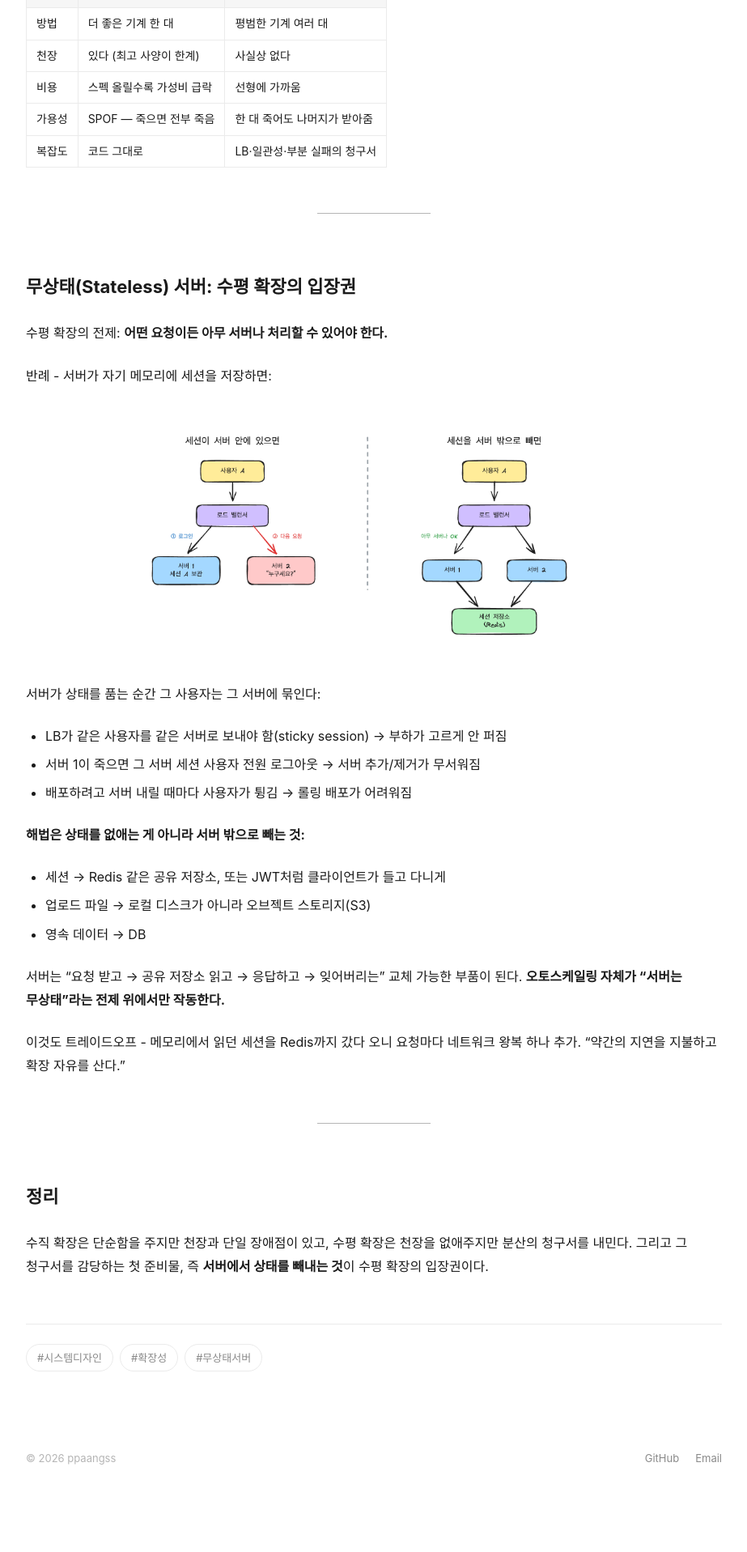
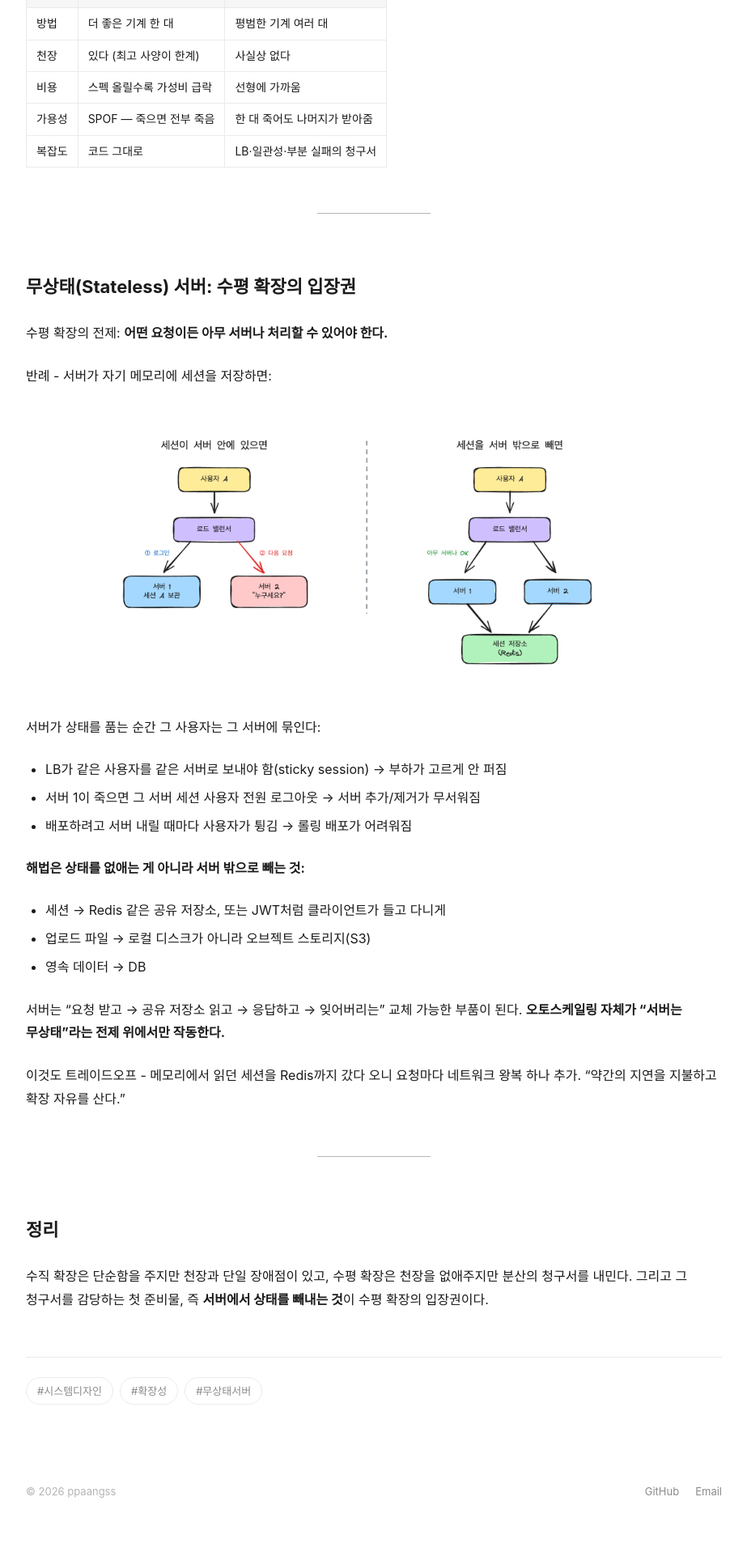
Before and after one commit to ppaangss/ppaangss.github.io, a Jekyll site: the page built from _posts/2026-09-26-scalability.md, in a window 1280 px wide. Shown: the part 2158-4075 px from the top of the page at 81% size, without its empty margins (178-1101 px from the left). Built offline with Jekyll 4.4.1, drawn with Linux system fonts in a browser that asks for light colours; some web fonts are replaced; before the commit the page ends 4034 px from its top, so only the background shows below that.

Commit message:
style: 본문 이미지 기본 폭 620px -> 700px

```diff
--- a/assets/css/main.css
+++ b/assets/css/main.css
@@ -471,7 +471,7 @@ main { flex: 1; }
 html { scroll-behavior: smooth; }
 
 .post-body img {
-  max-width: min(100%, 620px);
+  max-width: min(100%, 700px);
   display: block;
   margin: 0 auto;
   border-radius: 8px;
```
